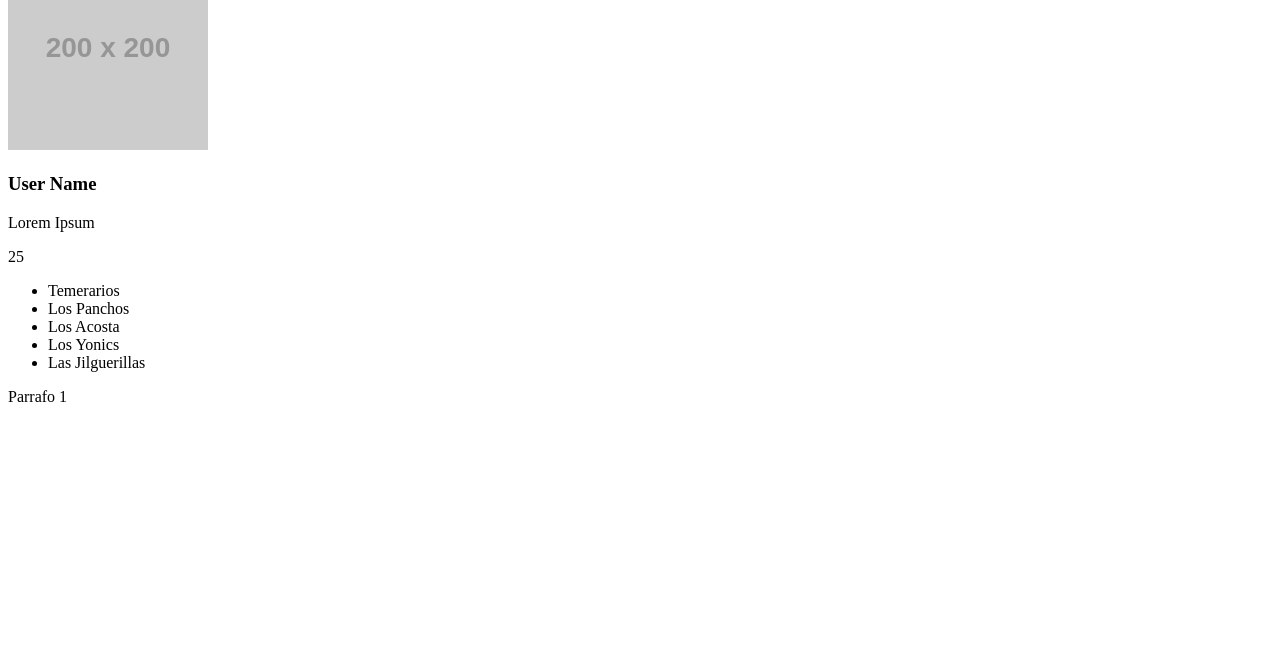
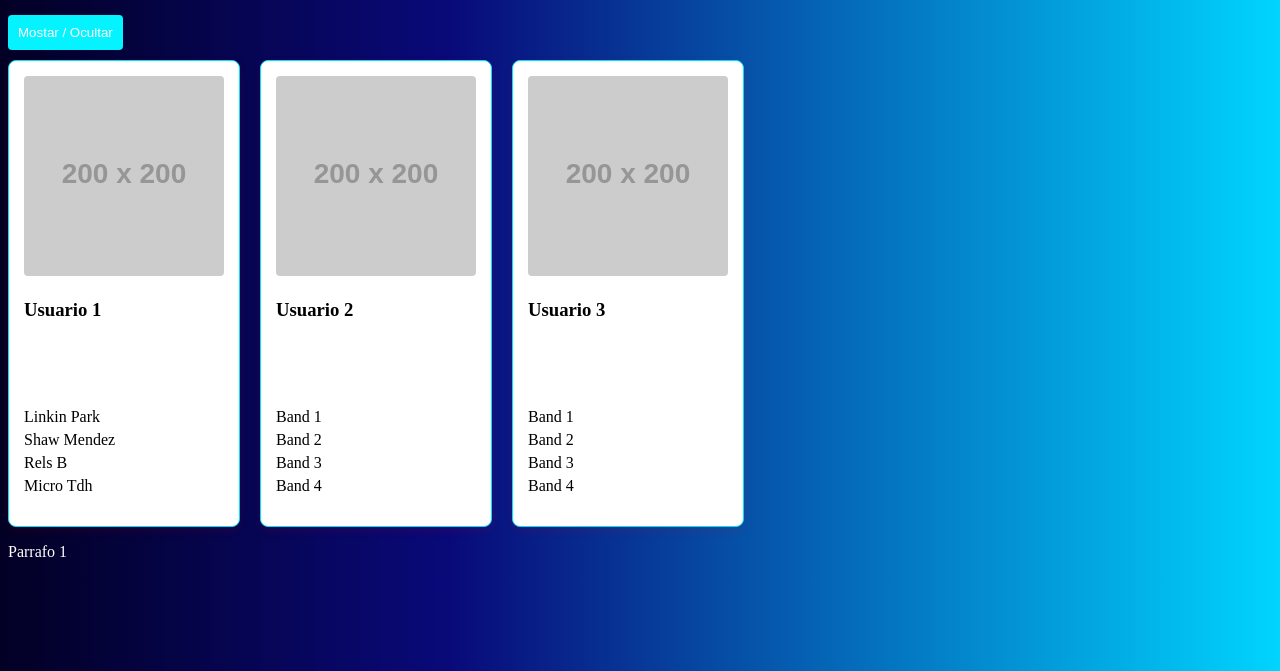
Before and after one commit to AlonsoMartinezT/JS-06, a plain HTML site: page index.html in a window 1280 px wide. Shown: the part 129-800 px from the top of the page. Drawn offline with Linux system fonts and the light colour scheme; placeholder pictures from the web are drawn by us.

Commit message:
Manipulacion del DOM

```diff
--- a/cards.js
+++ b/cards.js
@@ -1,59 +1,86 @@
 const IMAGE_URL = "https://placehold.co/200";
-//lo pongo todo en imayusculas porque será una constante global
 const CARD_CONTAINER = document.getElementById("container");
-//son variables contexto¿?
-const CARD = document.getElementById("card");
-const IMG_CONTAINER = document.getElementById("img-container");
+const BTN_HIDE = document.getElementById("btn-hide");
 
-const fetchUserData = () => {
-    //setTimeout (() => {
-        return {
+// Usuarios
+const users = [
+    {
         id: 1,
-            username: "User Name",
-            description: "Lorem Ipsum",
-            age: 25,
+        user_name: 'Usuario 1',
+        description: 'Alonso Martinez',
+        age: '23',
         fav_music: {
             bands: [
-                    "Temerarios",
-                    "Los Panchos",
-                    "Los Acosta",
-                    "Los Yonics", "Las Jilguerillas",
-                ],
+                'Linkin Park', 'Shaw Mendez', 'Rels B', 'Micro Tdh'
+            ]
+        }
     },
-        } ;
-    //}  200);
-};
-const USERDATA = fetchUserData();
-//IMG
-const image = document.createElement("img");
+    {
+        id: 2,
+        user_name: 'Usuario 2',
+        description: 'Lorem lorem lorem',
+        age: '23',
+        fav_music: {
+            bands: [
+               'Band 1', 'Band 2', 'Band 3', 'Band 4'
+            ]
+        }
+    },
+    {
+        id: 3,
+        user_name: 'Usuario 3',
+        description: 'Lorem lorem lorem',
+        age: '23',
+        fav_music: {
+            bands: [
+               'Band 1', 'Band 2', 'Band 3', 'Band 4'
+            ]
+        }
+    }
+];
+
+// Creamos la  funcion
+const createCard = (user) => {
+    const card = document.createElement("div"); // Crear la tarjeta
+    card.classList.add("card");
+    const imgContainer = document.createElement("div"); // Crear contenedor de la imagen
+    imgContainer.classList.add("img-container");
+    const image = document.createElement("img"); // Crear contenedor de la imagen
     image.src = IMAGE_URL;
-image.alt = "PLacejolder user photo";
-//CARD Desc
-const userName = document.createElement("h3");
+    image.alt = `Imagen de ${user.user_name}`;
+    imgContainer.appendChild(image);
+    const userName = document.createElement("h3"); // Crear contenido de la tarjeta
     const description = document.createElement("p");
     const age = document.createElement("p");
-//arr.map es muy similar al foreach pero el foreach no regresa nada, solo ejecuta y arr: este si devuelve algo
-const bands = document.createElement("ul");
+    const bandsList = document.createElement("ul");
+    userName.textContent = user.user_name; // Asignación de datos
+    description.textContent = user.description;
+    age.textContent = `Age: ${user.age}`;
+    const bandItems = user.fav_music.bands.map(band => { // Crear la lista de bandas favoritas
+        const li = document.createElement("li");
+        li.textContent = band;
+        return li;
+    });
+    bandsList.append(...bandItems);
+    card.append(imgContainer, userName, description, age, bandsList); // Agregar elementos a la tarjeta
+    return card;
+};
 
-console.log(USERDATA);
-const bandList = USERDATA.fav_music.bands.map(e => {
-    const item = document.createElement("li");
-    item.textContent = e;
-    return item;
+// Función para mostrar las tarjetas de todos los usuarios
+const displayUsers = () => {
+    users.forEach(user => {
+        const userCard = createCard(user);
+        CARD_CONTAINER.appendChild(userCard);
     });
+};
 
-// Asignación de datos a los elementos de la tarjeta
-userName.textContent = USERDATA.username;
-description.textContent = USERDATA.description;
-age.textContent = USERDATA.age;
+// Mostrar las tarjetas al cargar la página
+displayUsers();
 
-// Añadiendo la imagen y la lista de bandas
-IMG_CONTAINER.appendChild(image);
-bands.append(...bandList);
-CARD.append(userName, description, age, bands);
-
-// Alternar visibilidad de la tarjeta al hacer clic en el botón
-document.getElementById("btn-hide").addEventListener("click", () => {
-        CARD_CONTAINER.style.visibility =
-            CARD_CONTAINER.style.visibility === "hidden" ? "visible" : "hidden";
+// Visibilidad de las cards
+BTN_HIDE.addEventListener("click", () => {
+    const cards = document.querySelectorAll(".card");
+    cards.forEach(card => {
+        card.style.visibility = card.style.visibility === "hidden" ? "visible" : "hidden";
     });
+});
--- a/index.html
+++ b/index.html
@@ -7,31 +7,14 @@
     <link href="./styles.css" rel="stylesheet">
 </head>
 <body>
-    <h1 id="title"></h1>
-    <input type="text" id="title-input" name="title">
-
-    <div>
-        <p class="text"></p>
-        <p class="text"></p>
-        <p class="text"></p>
-        <p class="text"></p>
-        <p class="text"></p>
-    </div>
+    <center><h1 id="title"></h1></center>
+    <input type="text" id="title-input" name="title" placeholder="Ingrese titulo">
+    <h2 id="texto"></h2>
     <main id="main-content">
-        <button id="btn-hide">Show/Hide</button>
+        <button id="btn-hide">Mostar / Ocultar</button>
         <div id="container" class="container">
-            <div class="card" id="card">
-                <div class="img-container" id="img-container">
-
-                </div>
-
-            </div>
-
         </div>
     </main>
-
-
-
     <script src="main.js"></script>
     <script src="cards.js"></script>
 </body>
--- a/main.js
+++ b/main.js
@@ -14,3 +14,7 @@ console.log(paragraphs);
 const paragraph1 = document.createElement("p");
 paragraph1.textContent = "Parrafo 1";
 document.getElementById("main-content").appendChild(paragraph1);
+
+const h2 = document.createElement("h2");
+h2.textContent = "Usuarios ";
+document.getElementById("texto").appendChild(h2);
--- a/styles.css
+++ b/styles.css
@@ -0,0 +1,58 @@
+body{
+    background: rgb(2,0,36);
+background: linear-gradient(90deg, rgba(2,0,36,1) 0%, rgba(9,9,121,1) 35%, rgba(0,212,255,1) 100%);
+}
+p{
+    color: white;
+}
+h1{
+    color: white;
+}
+h2{
+    color: white;
+}
+
+.container {
+    display: flex;
+    flex-wrap: wrap;
+    gap: 20px;
+}
+
+.card {
+    width: 200px;
+    padding: 15px;
+    border: 1px solid #06defa;
+    border-radius: 8px;
+    box-shadow: 0 4px 8px rgba(218, 7, 7, 0.1);
+    transition: transform 0.2s ease;
+    background-color: white;
+}
+
+.card:hover {
+    transform: scale(1.05);
+}
+
+.img-container img {
+    width: 100%;
+    height: auto;
+    border-radius: 4px;
+}
+
+ul {
+    list-style-type: none;
+    padding: 0;
+}
+
+ul li {
+    margin: 5px 0;
+}
+
+button {
+    margin-bottom: 10px;
+    padding: 10px;
+    background-color: #05f2ff;
+    color: white;
+    border: none;
+    border-radius: 4px;
+    cursor: pointer;
+}
```
Lines whose indentation alone changed are shown as unchanged.
